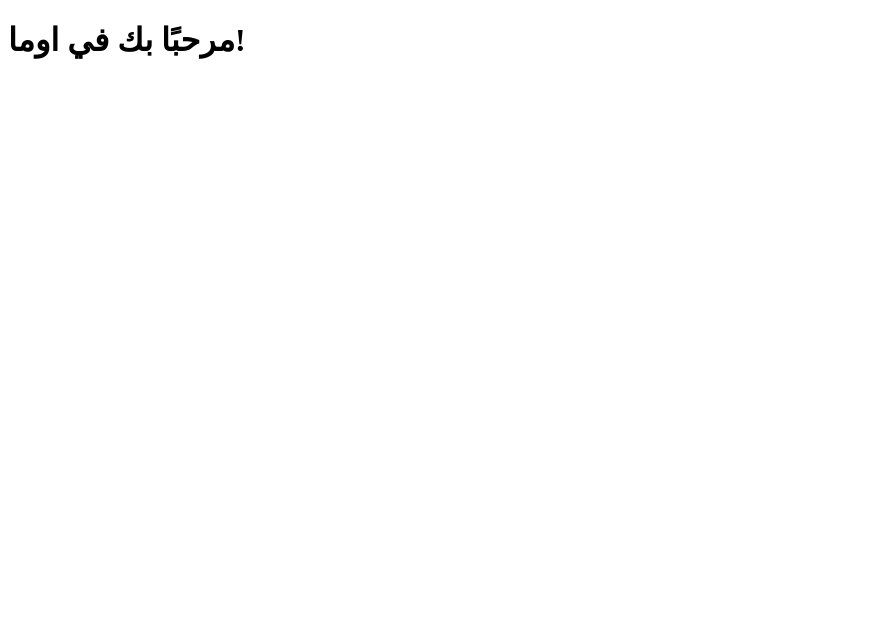
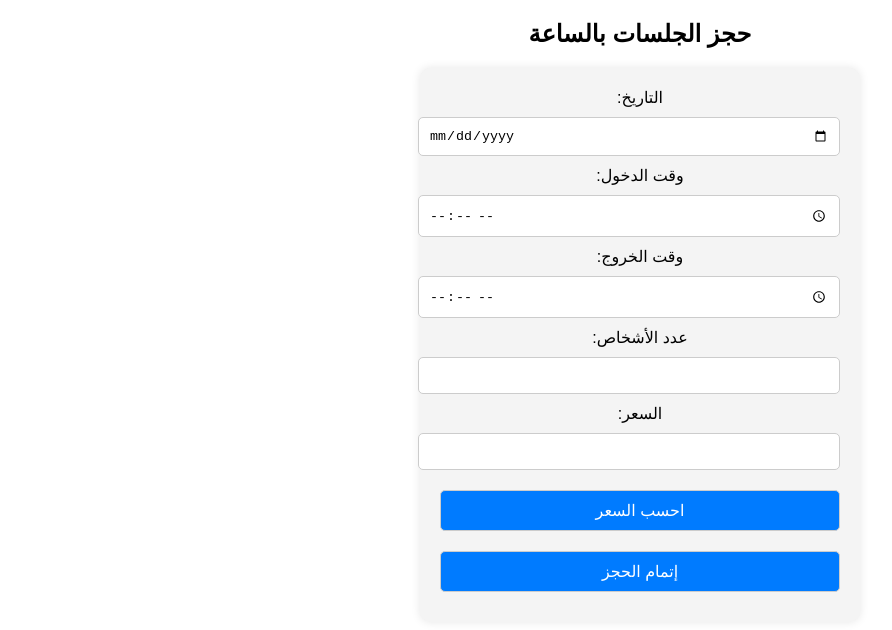
Before and after one commit to khaleddxa/hotel-booking, a plain HTML site: page index.html in a window 1280 px wide. Shown: the whole page, without its empty margins (0-892 px from the left). Drawn offline with Linux system fonts and the light colour scheme.

Commit message:
index.html

```diff
--- a/index.html
+++ b/index.html
@@ -3,9 +3,83 @@
 <head>
     <meta charset="UTF-8">
     <meta name="viewport" content="width=device-width, initial-scale=1.0">
-    <title>موقعي الأول</title>
+    <title>حجز الجلسات بالساعة</title>
+    <style>
+        body {
+            font-family: Arial, sans-serif;
+            text-align: center;
+            direction: rtl;
+            margin: 20px;
+        }
+        form {
+            max-width: 400px;
+            margin: auto;
+            background: #f4f4f4;
+            padding: 20px;
+            border-radius: 10px;
+            box-shadow: 0 0 10px rgba(0, 0, 0, 0.1);
+        }
+        input, select, button {
+            width: 100%;
+            padding: 10px;
+            margin: 10px 0;
+            border: 1px solid #ccc;
+            border-radius: 5px;
+        }
+        button {
+            background: #007bff;
+            color: white;
+            font-size: 16px;
+        }
+    </style>
 </head>
 <body>
-    <h1>مرحبًا بك في اوما!</h1>
+
+    <h2>حجز الجلسات بالساعة</h2>
+
+    <form id="bookingForm">
+        <label for="date">التاريخ:</label>
+        <input type="date" id="date" required>
+
+        <label for="checkIn">وقت الدخول:</label>
+        <input type="time" id="checkIn" required>
+
+        <label for="checkOut">وقت الخروج:</label>
+        <input type="time" id="checkOut" required>
+
+        <label for="people">عدد الأشخاص:</label>
+        <input type="number" id="people" min="1" required>
+
+        <label for="price">السعر:</label>
+        <input type="text" id="price" readonly>
+
+        <button type="button" onclick="calculatePrice()">احسب السعر</button>
+        <button type="submit">إتمام الحجز</button>
+    </form>
+
+    <script>
+        function calculatePrice() {
+            let checkIn = document.getElementById("checkIn").value;
+            let checkOut = document.getElementById("checkOut").value;
+
+            if (!checkIn || !checkOut) {
+                alert("يرجى اختيار وقت الدخول والخروج.");
+                return;
+            }
+
+            let inTime = new Date(`1970-01-01T${checkIn}:00`);
+            let outTime = new Date(`1970-01-01T${checkOut}:00`);
+            let diffHours = (outTime - inTime) / 3600000;
+
+            if (diffHours <= 0) {
+                alert("وقت الخروج يجب أن يكون بعد وقت الدخول.");
+                return;
+            }
+
+            let price = diffHours >= 4 ? 250 : diffHours * 99;
+            document.getElementById("price").value = `${price} ريال`;
+        }
+    </script>
+
 </body>
 </html>
```
